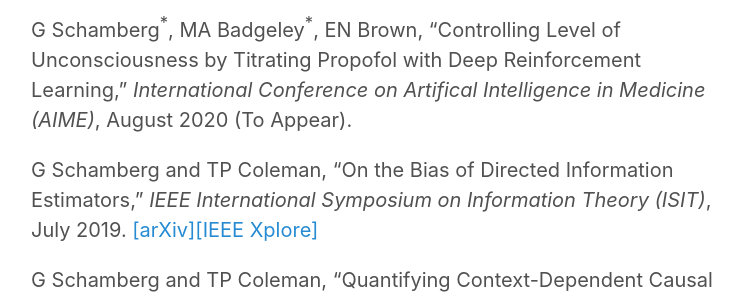
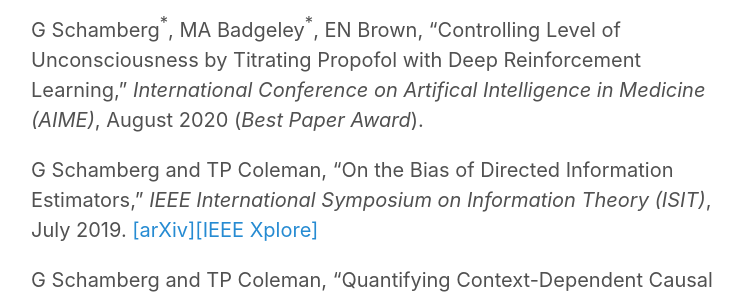
Before and after one commit to gabeschamberg/gabeschamberg.github.io, a Jekyll site: the page built from cv.md, in a window 1280 px wide and 900 px high, scrolled down 1161 px. Shown: the part 152-451 px from the top of the window, without its empty margins (259-1002 px from the left). Built offline with Jekyll 4.4.1, drawn with Linux system fonts in a browser that asks for light colours; nearby versions of some CDN libraries; a style sheet for code colours, icons or effects is not loaded.

Commit message:
updating cv

```diff
--- a/cv.md
+++ b/cv.md
@@ -39,7 +39,7 @@
 
 #### Conference
 
-G Schamberg<sup>\*</sup>, MA Badgeley<sup>\*</sup>, EN Brown, "Controlling Level of Unconsciousness by Titrating Propofol with Deep Reinforcement Learning," *International Conference on Artifical Intelligence in Medicine (AIME)*, August 2020 (To Appear).
+G Schamberg<sup>\*</sup>, MA Badgeley<sup>\*</sup>, EN Brown, "Controlling Level of Unconsciousness by Titrating Propofol with Deep Reinforcement Learning," *International Conference on Artifical Intelligence in Medicine (AIME)*, August 2020 (*Best Paper Award*).
 
 G Schamberg and TP Coleman, "On the Bias of Directed Information Estimators," *IEEE International Symposium on Information Theory (ISIT)*, July 2019.
 [[arXiv]](https://arxiv.org/abs/1902.00580)[[IEEE Xplore]](https://ieeexplore.ieee.org/document/8849531/)
```
